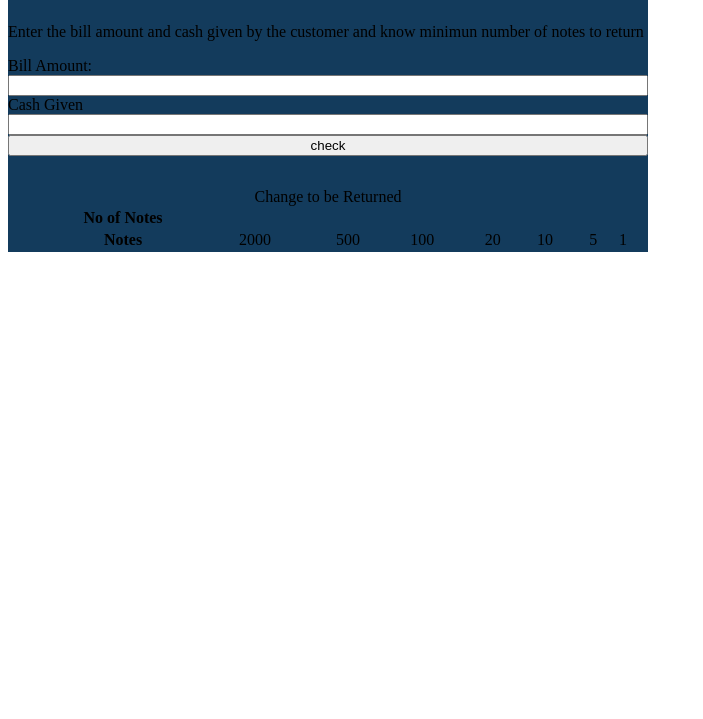
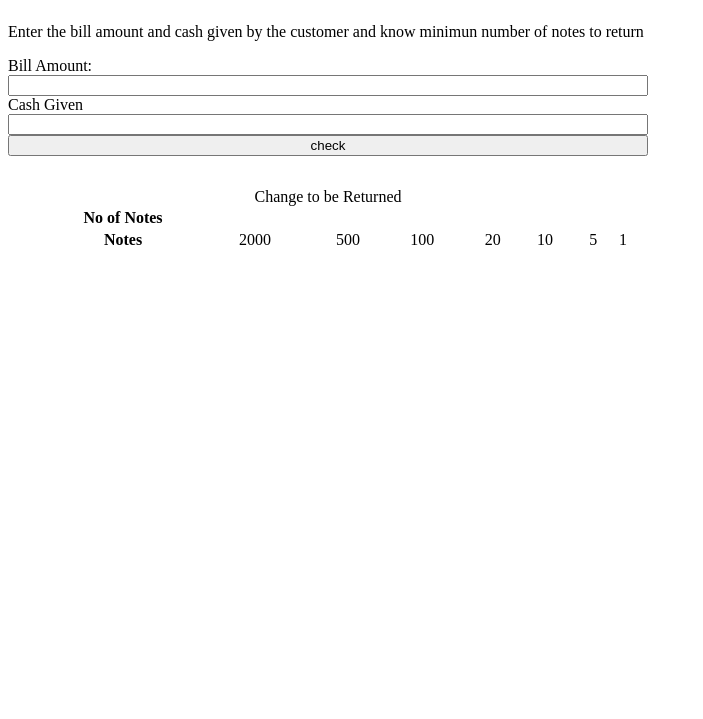
Before and after one commit to krishanu2911/markTen_cashRegister_neogCamp, a plain HTML site: page index.html in a window 1280 px wide. Shown: the part 81-800 px from the top of the page, without its empty margins (0-703 px from the left). Drawn offline with Linux system fonts and the light colour scheme.

Commit message:
changed bg color

```diff
--- a/styles.css
+++ b/styles.css
@@ -2,6 +2,6 @@
     display: flex;
     flex-direction: column;
     width: 50vw;
-    background-color: #133B5C;
+
 
 }
```
